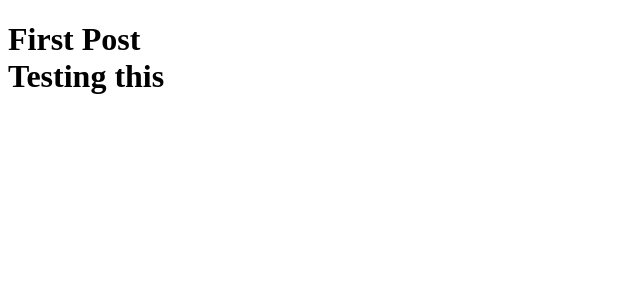
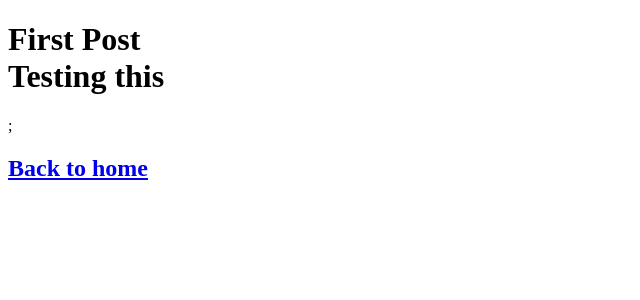
Before and after one commit to uddeepyalamanchili/learningNextJS, a Next.js app: page /posts/first-post in a window 1280 px wide. Shown: the top 300 px of the page, without its empty margins (0-640 px from the left). Built offline with nearby package versions, Linux system fonts and the light colour scheme.

Commit message:
Connecting two pages using the Link component
Connecting two different components using the link component

```diff
--- a/pages/index.js
+++ b/pages/index.js
@@ -1,5 +1,6 @@
 import Head from 'next/head';
 import styles from '../styles/Home.module.css';
+import Link from 'next/link';
 
 export default function Home() {
   return (
@@ -12,6 +13,10 @@
       <main>
         <h1 className={styles.title}>
           Learn <a href="https://nextjs.org">Next.js!</a>
+        </h1>
+
+        <h1 className={styles.title}>
+          Read <Link href="/posts/first-post">this page!</Link>
         </h1>
 
         <p className={styles.description}>
--- a/pages/posts/first-post.js
+++ b/pages/posts/first-post.js
@@ -1,3 +1,12 @@
+import Link from "next/link"
+
 export default function FirstPost() {
-    return <h1>First Post <br/> Testing this</h1>;
+    return (
+        <>
+            <h1>First Post <br/> Testing this</h1>;
+            <h2>
+                <Link href="/">Back to home</Link>
+            </h2>
+        </>
+    );
   }
```
